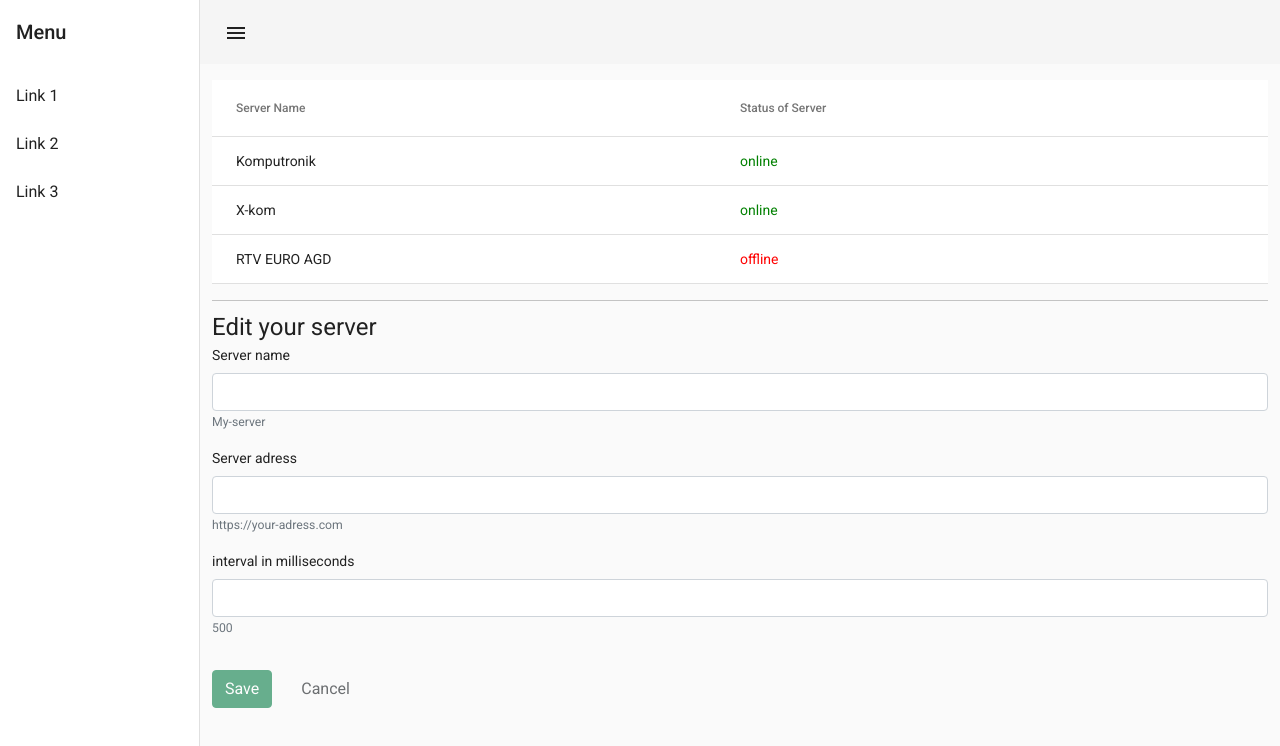
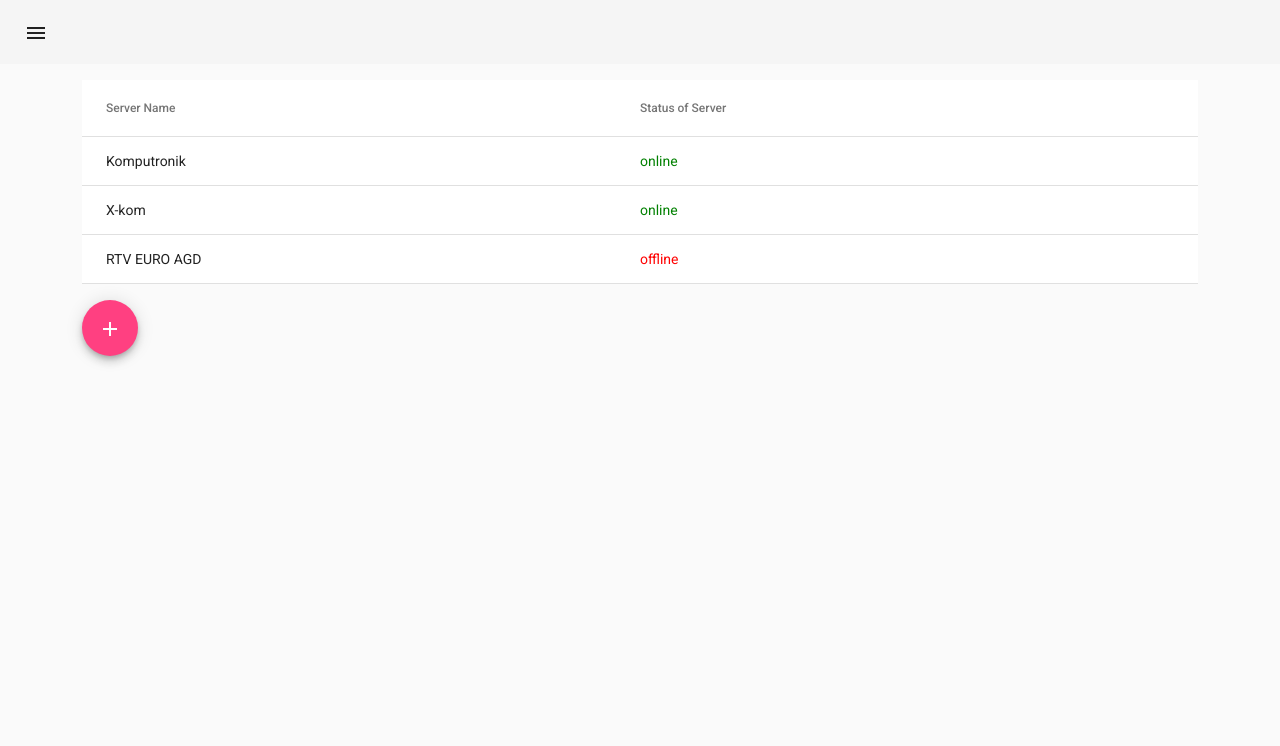
Before and after one commit to kweckolukasz/angular-training, an Angular app: page / in a window 1280 px wide. Shown: the top 746 px of the page. Built offline with nearby package versions, Linux system fonts and the light colour scheme.

Commit message:
create add-server c

```diff
--- a/src/app/app.module.ts
+++ b/src/app/app.module.ts
@@ -7,7 +7,6 @@
 import { StatusItemComponent } from './presentation/status/StatusItem.component';
 import { CommonModule } from '@angular/common';
 import { NavbarComponent } from './presentation/navbar/Navbar.component';
-import { ServerEditComponent } from './presentation/server/server-edit/Server-edit.component';
 import { BrowserAnimationsModule } from '@angular/platform-browser/animations';
 import { LayoutModule } from '@angular/cdk/layout';
 import { MatToolbarModule } from '@angular/material/toolbar';
@@ -16,9 +15,14 @@
 import { MatIconModule } from '@angular/material/icon';
 import { MatListModule } from '@angular/material/list';
 import { MatTableModule } from '@angular/material/table';
+import {
+  MatDialogModule,
+  MAT_DIALOG_DEFAULT_OPTIONS,
+} from '@angular/material/dialog';
 import { GETS_SERVERS } from './domain/getsServers';
 import { HttpServersService } from './infrastructure/http-servers.service';
 import { HttpClientModule } from '@angular/common/http';
+import { AddServerDialogComponent } from './presentation/dialogs/add-server-dialog/add-server-dialog.component';
 
 @NgModule({
   declarations: [
@@ -27,7 +31,7 @@
     ServersComponent,
     StatusItemComponent,
     NavbarComponent,
-    ServerEditComponent,
+    AddServerDialogComponent,
   ],
   imports: [
     BrowserModule,
@@ -42,8 +46,12 @@
     MatListModule,
     MatTableModule,
     HttpClientModule,
+    MatDialogModule,
   ],
-  providers: [{ provide: GETS_SERVERS, useClass: HttpServersService }],
+  providers: [
+    { provide: GETS_SERVERS, useClass: HttpServersService },
+    { provide: MAT_DIALOG_DEFAULT_OPTIONS, useValue: { hasBackdrop: false } },
+  ],
   bootstrap: [AppComponent],
 })
 export class AppModule {}
--- a/src/app/presentation/server/server-edit/Server-edit.component.ts
+++ b/src/app/presentation/dialogs/add-server-dialog/add-server-dialog.component.ts
@@ -1,18 +1,18 @@
 import { Component, OnInit } from '@angular/core';
 
 @Component({
-  selector: 'app-server-edit',
-  templateUrl: './Server-edit.component.html',
+  selector: 'app-add-server-dialog',
+  templateUrl: './add-server-dialog.component.html',
+  styleUrls: ['./add-server-dialog.component.css'],
 })
-export class ServerEditComponent implements OnInit {
+export class AddServerDialogComponent implements OnInit {
+  constructor() {}
+
+  ngOnInit(): void {}
   userName: string = '';
   serverName: string = '';
 
   serverCreated: boolean = undefined;
-  constructor() {}
-
-  ngOnInit(): void {}
-
   onSubmitFormButtonClick() {
     setTimeout(() => {
       this.serverName = '';
--- a/src/app/presentation/navbar/navbar.component.html
+++ b/src/app/presentation/navbar/navbar.component.html
@@ -5,7 +5,7 @@
     fixedInViewport
     [attr.role]="(isHandset$ | async) ? 'dialog' : 'navigation'"
     [mode]="(isHandset$ | async) ? 'over' : 'side'"
-    [opened]="(isHandset$ | async) === false"
+    [opened]="false"
   >
     <mat-toolbar>Menu</mat-toolbar>
     <mat-nav-list>
@@ -29,8 +29,6 @@
       <div class="row">
         <div class="col-xs-12">
           <app-servers></app-servers>
-          <hr />
-          <app-server-edit></app-server-edit>
         </div>
       </div>
     </div>
--- a/src/app/presentation/servers/servers.component.html
+++ b/src/app/presentation/servers/servers.component.html
@@ -39,3 +39,4 @@
   <mat-header-row *matHeaderRowDef="displayedColumns"></mat-header-row>
   <mat-row *matRowDef="let row; columns: displayedColumns"></mat-row>
 </mat-table>
+<button mat-fab class="mt-3"><mat-icon>add</mat-icon></button>
--- a/src/app/presentation/servers/servers.component.ts
+++ b/src/app/presentation/servers/servers.component.ts
@@ -9,6 +9,7 @@
 export class ServersComponent implements OnInit {
   servers$ = this.getsServers.getAll();
   displayedColumns: string[] = ['server', 'status'];
+
   constructor(@Inject(GETS_SERVERS) private getsServers: GetsServers) {}
   ngOnInit(): void {}
 }
```
Also changed, not shown: src/app/presentation/dialogs/add-server-dialog/add-server-dialog.component.css (added), src/app/presentation/dialogs/add-server-dialog/add-server-dialog.component.html (renamed from src/app/presentation/server/server-edit/Server-edit.component.html).
